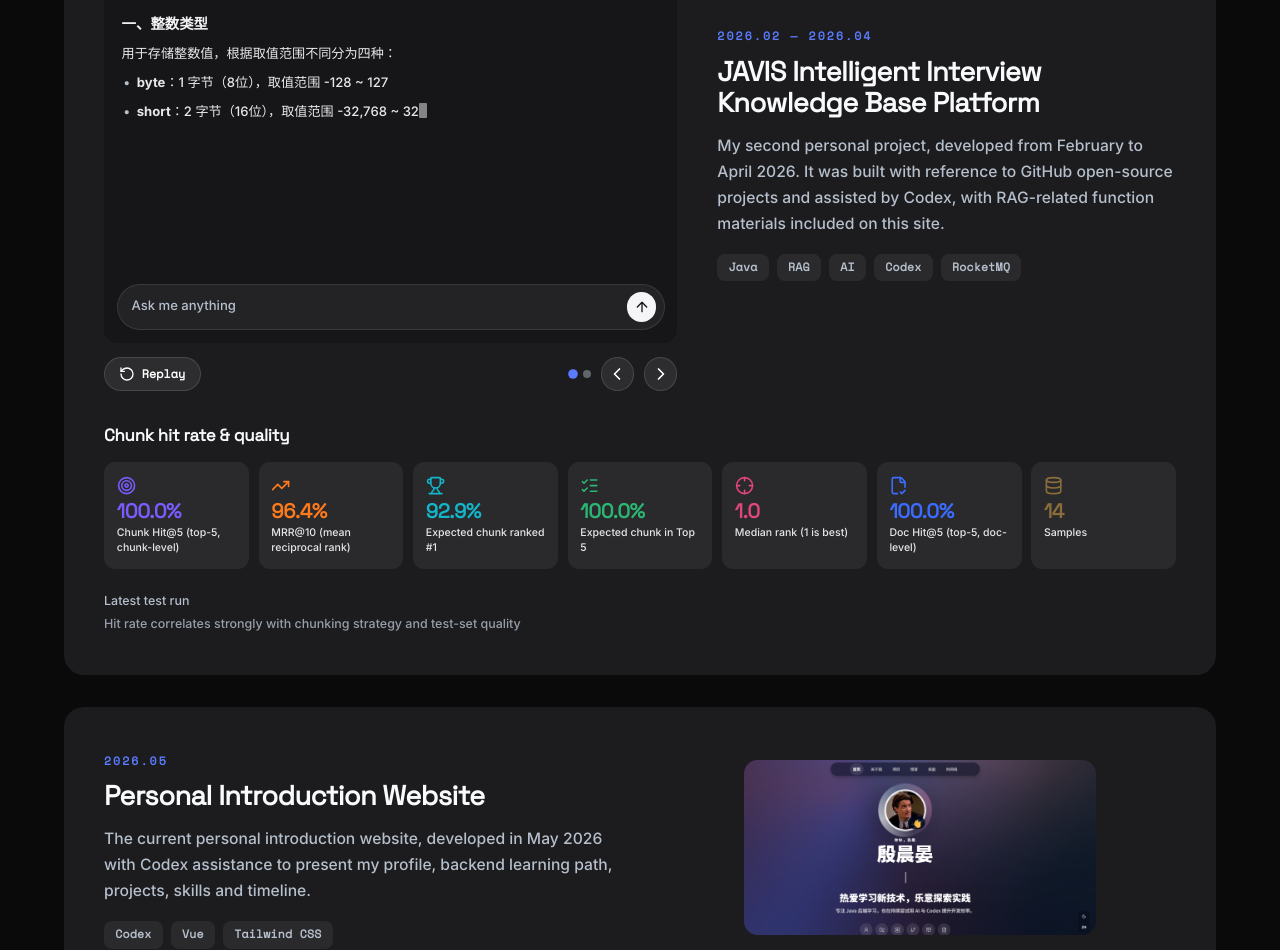
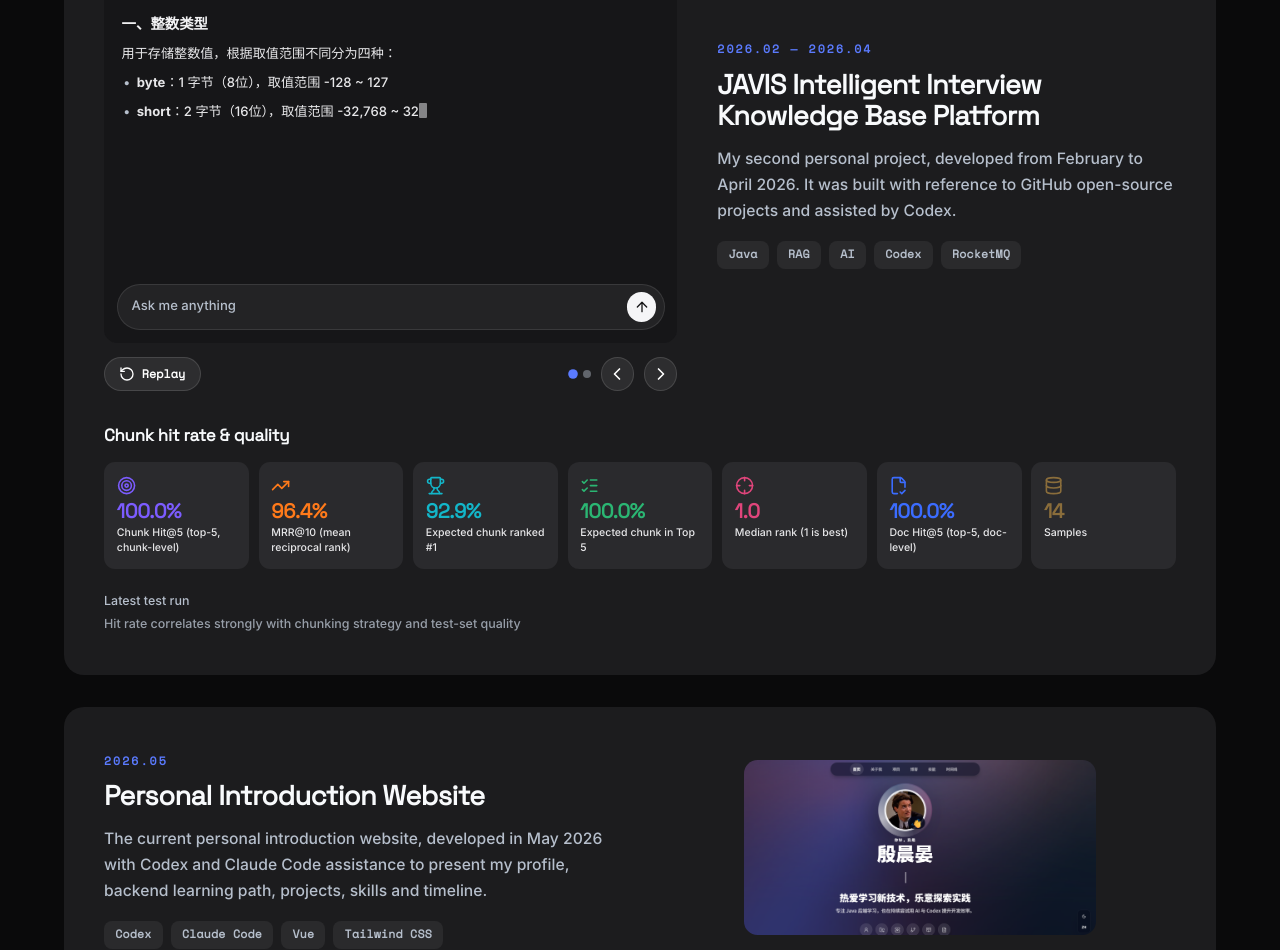
Before and after one commit to Ycymac/marc_yin_personal_website, a Vue app: page / in a window 1280 px wide. Shown: the part 3262-4212 px from the top of the page. Built offline with nearby package versions, Linux system fonts and the light colour scheme.

Commit message:
修改介绍信息内容

```diff
--- a/src/data/portfolio.js
+++ b/src/data/portfolio.js
@@ -132,7 +132,7 @@ export const experiencesDataZh = [
     title: "JAVIS智能面试知识库平台",
     location: "Codex 辅助开发项目",
     description:
-      "2026 年 2 月至 4 月，结合 GitHub 开源项目经验，使用 Codex 进行辅助，开发个人第二个项目 JAVIS智能面试知识库平台。",
+      "2026 年 2 月至 4 月，结合 GitHub 开源项目，使用 Codex 进行辅助，开发个人第二个项目 JAVIS智能面试知识库平台。",
     iconUrl: javisIcon,
     date: "2026.2 - 2026.4",
   },
@@ -163,9 +163,9 @@ export const projectsData = [
     title_zh: "JAVIS智能面试知识库平台",
     period: "2026.02 — 2026.04",
     description:
-      "My second personal project, developed from February to April 2026. It was built with reference to GitHub open-source projects and assisted by Codex, with RAG-related function materials included on this site.",
+      "My second personal project, developed from February to April 2026. It was built with reference to GitHub open-source projects and assisted by Codex.",
     desc_zh:
-      "个人第二个项目，开发时间为 2026 年 2 月至 4 月。项目结合 GitHub 开源项目经验，并使用 Codex 辅助开发，当前网站中展示了其 RAG 相关功能素材。",
+      "个人第二个项目，开发时间为 2026 年 2 月至 4 月。项目结合 GitHub 开源项目经验，并使用 Codex 辅助开发。",
     tags: ["Java", "RAG", "AI", "Codex", "RocketMQ"],
     imageUrl: javisIcon,
     gallery: [javisFunction1, javisFunction2],
@@ -176,10 +176,10 @@ export const projectsData = [
     title_zh: "个人介绍网站",
     period: "2026.05",
     description:
-      "The current personal introduction website, developed in May 2026 with Codex assistance to present my profile, backend learning path, projects, skills and timeline.",
+      "The current personal introduction website, developed in May 2026 with Codex and Claude Code assistance to present my profile, backend learning path, projects, skills and timeline.",
     desc_zh:
-      "当前个人介绍网站，2026 年 5 月使用 Codex 辅助开发，用于展示个人介绍、后端学习路径、项目、技能与时间线内容。",
-    tags: ["Codex", "Vue", "Tailwind CSS"],
+      "当前个人介绍网站，2026 年 5 月使用 Codex 和 Claude Code 辅助开发，用于展示个人介绍、后端学习路径、项目、技能与时间线内容。",
+    tags: ["Codex","Claude Code", "Vue", "Tailwind CSS"],
     iconUrl: avatarImage,
     imageUrl: portfolioImage,
   },
```
